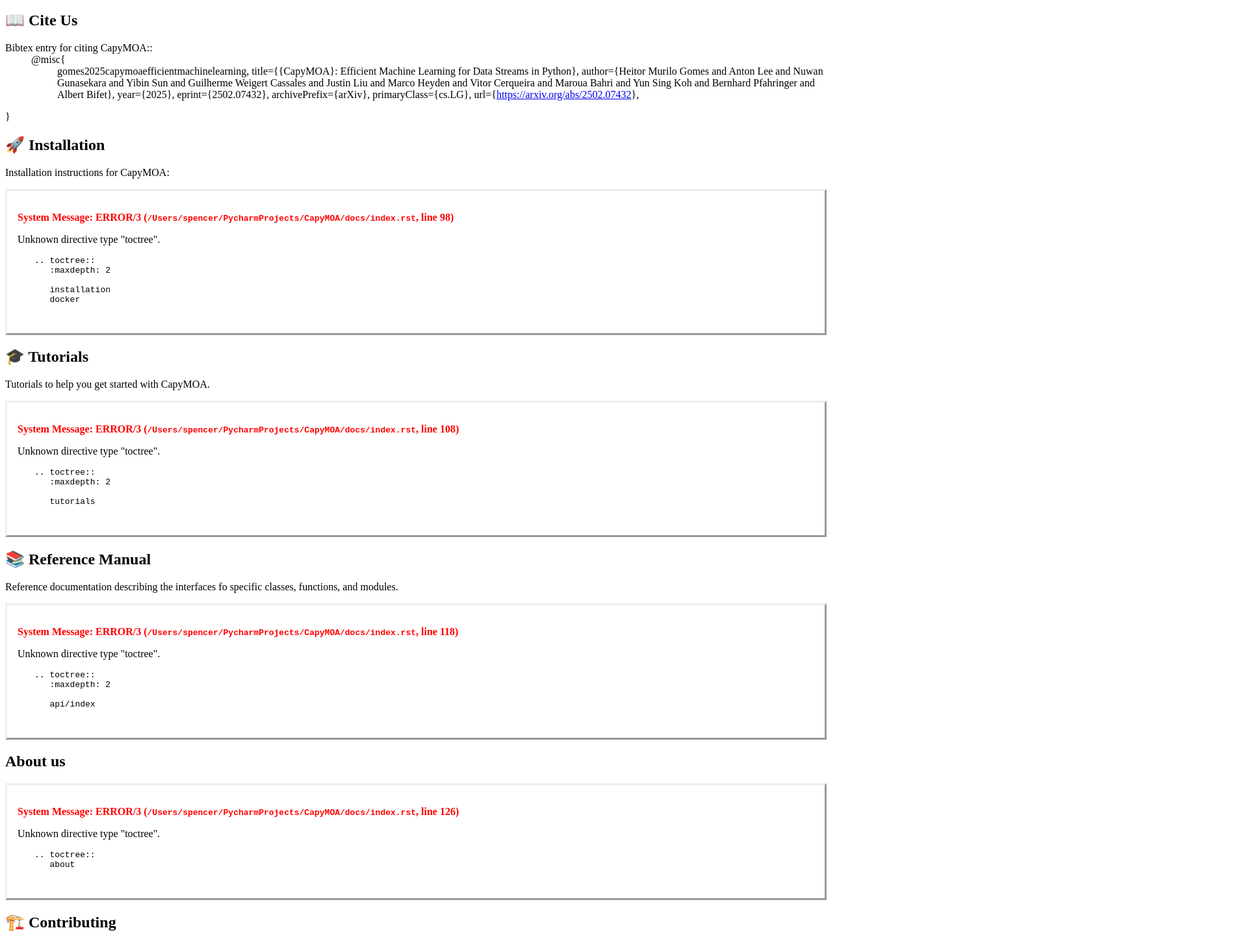
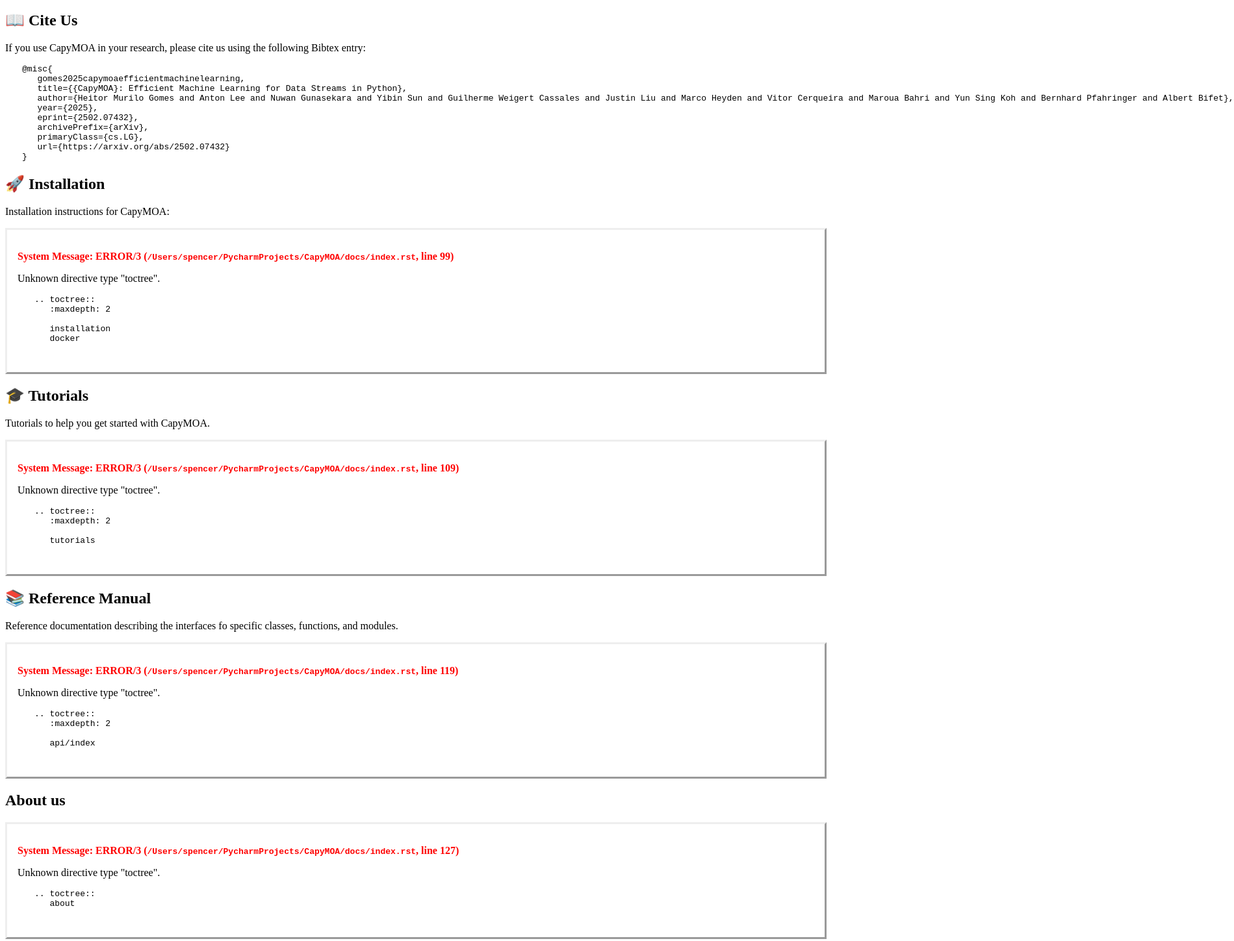
Before and after one commit to adaptive-machine-learning/CapyMOA, a plain HTML site: page docs/index.html in a window 1280 px wide. Shown: the part 2199-3648 px from the top of the page at 65% size, 1899 px wide, since content can reach past the window. Drawn offline with Linux system fonts and the light colour scheme.

```diff
--- a/docs/index.html
+++ b/docs/index.html
@@ -429,28 +429,25 @@
 Unknown interpreted text role &quot;class&quot;.</div>
 <div class="section" id="cite-us">
 <h2>📖 Cite Us</h2>
-<dl class="docutils">
-<dt>Bibtex entry for citing CapyMOA::</dt>
-<dd><dl class="first last docutils">
-<dt>&#64;misc{</dt>
-<dd>gomes2025capymoaefficientmachinelearning,
+<p>If you use CapyMOA in your research, please cite us using the following Bibtex entry:</p>
+<pre class="literal-block">
+&#64;misc{
+   gomes2025capymoaefficientmachinelearning,
    title={{CapyMOA}: Efficient Machine Learning for Data Streams in Python},
    author={Heitor Murilo Gomes and Anton Lee and Nuwan Gunasekara and Yibin Sun and Guilherme Weigert Cassales and Justin Liu and Marco Heyden and Vitor Cerqueira and Maroua Bahri and Yun Sing Koh and Bernhard Pfahringer and Albert Bifet},
    year={2025},
    eprint={2502.07432},
    archivePrefix={arXiv},
    primaryClass={cs.LG},
-url={<a class="reference external" href="https://arxiv.org/abs/2502.07432">https://arxiv.org/abs/2502.07432</a>},</dd>
-</dl>
-</dd>
-</dl>
-<p>}</p>
+   url={https://arxiv.org/abs/2502.07432}
+}
+</pre>
 </div>
 <div class="section" id="installation-1">
 <span id="installation"></span><h2>🚀 Installation</h2>
 <p>Installation instructions for CapyMOA:</p>
 <div class="system-message">
-<p class="system-message-title">System Message: ERROR/3 (<tt class="docutils">/Users/spencer/PycharmProjects/CapyMOA/docs/index.rst</tt>, line 98)</p>
+<p class="system-message-title">System Message: ERROR/3 (<tt class="docutils">/Users/spencer/PycharmProjects/CapyMOA/docs/index.rst</tt>, line 99)</p>
 <p>Unknown directive type &quot;toctree&quot;.</p>
 <pre class="literal-block">
 .. toctree::
@@ -466,7 +463,7 @@
 <h2>🎓 Tutorials</h2>
 <p>Tutorials to help you get started with CapyMOA.</p>
 <div class="system-message">
-<p class="system-message-title">System Message: ERROR/3 (<tt class="docutils">/Users/spencer/PycharmProjects/CapyMOA/docs/index.rst</tt>, line 108)</p>
+<p class="system-message-title">System Message: ERROR/3 (<tt class="docutils">/Users/spencer/PycharmProjects/CapyMOA/docs/index.rst</tt>, line 109)</p>
 <p>Unknown directive type &quot;toctree&quot;.</p>
 <pre class="literal-block">
 .. toctree::
@@ -482,7 +479,7 @@
 <p>Reference documentation describing the interfaces fo specific classes, functions,
 and modules.</p>
 <div class="system-message">
-<p class="system-message-title">System Message: ERROR/3 (<tt class="docutils">/Users/spencer/PycharmProjects/CapyMOA/docs/index.rst</tt>, line 118)</p>
+<p class="system-message-title">System Message: ERROR/3 (<tt class="docutils">/Users/spencer/PycharmProjects/CapyMOA/docs/index.rst</tt>, line 119)</p>
 <p>Unknown directive type &quot;toctree&quot;.</p>
 <pre class="literal-block">
 .. toctree::
@@ -496,7 +493,7 @@
 <div class="section" id="about-us">
 <h2>About us</h2>
 <div class="system-message">
-<p class="system-message-title">System Message: ERROR/3 (<tt class="docutils">/Users/spencer/PycharmProjects/CapyMOA/docs/index.rst</tt>, line 126)</p>
+<p class="system-message-title">System Message: ERROR/3 (<tt class="docutils">/Users/spencer/PycharmProjects/CapyMOA/docs/index.rst</tt>, line 127)</p>
 <p>Unknown directive type &quot;toctree&quot;.</p>
 <pre class="literal-block">
 .. toctree::
@@ -509,7 +506,7 @@
 <h2>🏗️ Contributing</h2>
 <p>This part of the documentation is for developers and contributors.</p>
 <div class="system-message">
-<p class="system-message-title">System Message: ERROR/3 (<tt class="docutils">/Users/spencer/PycharmProjects/CapyMOA/docs/index.rst</tt>, line 133)</p>
+<p class="system-message-title">System Message: ERROR/3 (<tt class="docutils">/Users/spencer/PycharmProjects/CapyMOA/docs/index.rst</tt>, line 134)</p>
 <p>Unknown directive type &quot;toctree&quot;.</p>
 <pre class="literal-block">
 .. toctree::
@@ -527,19 +524,19 @@
 <ul>
 <li><p class="first"><a href="#system-message-4"><span class="problematic" id="problematic-4">:ref:`genindex`</span></a></p>
 <div class="system-message" id="system-message-4">
-<p class="system-message-title">System Message: ERROR/3 (<tt class="docutils">/Users/spencer/PycharmProjects/CapyMOA/docs/index.rst</tt>, line 142); <em><a href="#problematic-4">backlink</a></em></p>
+<p class="system-message-title">System Message: ERROR/3 (<tt class="docutils">/Users/spencer/PycharmProjects/CapyMOA/docs/index.rst</tt>, line 143); <em><a href="#problematic-4">backlink</a></em></p>
 <p>Unknown interpreted text role &quot;ref&quot;.</p>
 </div>
 </li>
 <li><p class="first"><a href="#system-message-5"><span class="problematic" id="problematic-5">:ref:`modindex`</span></a></p>
 <div class="system-message" id="system-message-5">
-<p class="system-message-title">System Message: ERROR/3 (<tt class="docutils">/Users/spencer/PycharmProjects/CapyMOA/docs/index.rst</tt>, line 143); <em><a href="#problematic-5">backlink</a></em></p>
+<p class="system-message-title">System Message: ERROR/3 (<tt class="docutils">/Users/spencer/PycharmProjects/CapyMOA/docs/index.rst</tt>, line 144); <em><a href="#problematic-5">backlink</a></em></p>
 <p>Unknown interpreted text role &quot;ref&quot;.</p>
 </div>
 </li>
 <li><p class="first"><a href="#system-message-6"><span class="problematic" id="problematic-6">:ref:`search`</span></a></p>
 <div class="system-message" id="system-message-6">
-<p class="system-message-title">System Message: ERROR/3 (<tt class="docutils">/Users/spencer/PycharmProjects/CapyMOA/docs/index.rst</tt>, line 144); <em><a href="#problematic-6">backlink</a></em></p>
+<p class="system-message-title">System Message: ERROR/3 (<tt class="docutils">/Users/spencer/PycharmProjects/CapyMOA/docs/index.rst</tt>, line 145); <em><a href="#problematic-6">backlink</a></em></p>
 <p>Unknown interpreted text role &quot;ref&quot;.</p>
 </div>
 </li>
```
Also changed, not shown: 1 other file. Lines whose indentation alone changed are shown as unchanged.
